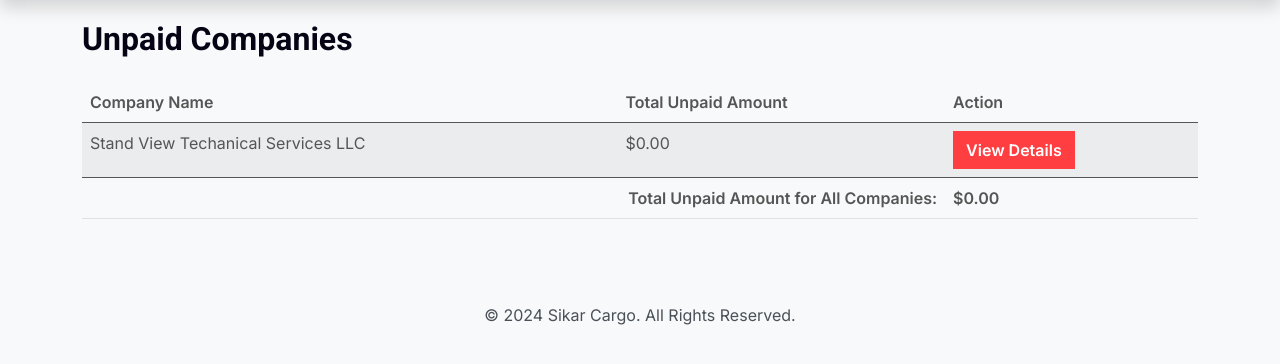
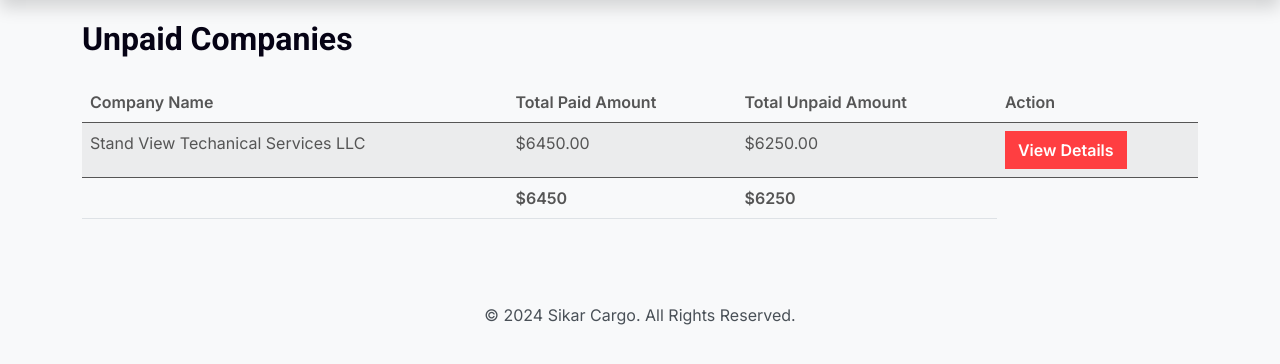
Before and after one commit to Azzukhan/transportation, a Django app: page /unpaid-companies/ in a window 1280 px wide. Shown: the part 80-444 px from the top of the page. Run offline with Django 5.2, Linux system fonts and the light colour scheme; data comes from the database, SQL or seed files in the repository; both versions use the stored data as it was before the commit; some libraries are stand-ins or nearby versions.

Commit message:
added changes

```diff
--- a/website/models.py
+++ b/website/models.py
@@ -10,7 +10,6 @@ class Company(models.Model):
     paid_amount = models.DecimalField(max_digits=10, decimal_places=2, default=0)
     unpaid_amount = models.DecimalField(max_digits=10, decimal_places=2, default=0)
     po_box = models.CharField(max_length=20)
-    trn_number = models.CharField(max_length=30)
 
     def __str__(self):
         return self.name
--- a/website/templates/add_company.html
+++ b/website/templates/add_company.html
@@ -96,9 +96,6 @@
                             <input type="text" class="form-control border-0" name="po_box" placeholder="PO Box" style="height: 55px;">
                         </div>
                         <div class="col-12">
-                            <input type="text" class="form-control border-0" name="trn_number" placeholder="TRN Number" style="height: 55px;">
-                        </div>
-                        <div class="col-12">
                             <button class="btn btn-primary w-100 py-3" type="submit">Submit</button>
                         </div>
                     </div>
--- a/website/templates/invoice_template.html
+++ b/website/templates/invoice_template.html
@@ -77,7 +77,7 @@
         <p>Tel: {{ company.phone }}</p>
         <p>{{ company.address}}</p>
         <p>PO Box:  {{ company.po_box }}</p>
-        <p>TRN: {{ company.trn_number }}</p>
+        <p>TRN: 100390368400003</p>
     </div>
 
     <h2 class="invoice-title">TAX INVOICE</h2>
@@ -86,7 +86,7 @@
         <p><b>Atten:- Mr. {{company.contact_person}}</b></p>
         <p><b>Invoice No: {{ invoice_number }}</b></p>
         <p>Invoice Date: {{ invoice_date|date:"d-M-Y" }}</p>
-        <p><b>TRN:- </b>{{company.trn_number}}</p>
+        <p><b>TRN:- </b>100390368400003</p>
     </div>
 
     <table class="invoice-table" style="width:100%">
@@ -117,7 +117,7 @@
             {% endfor %}
             <tr>
                 <td colspan="3"></td>
-                <td>{{ total_amount|floatformat:"2" }}/</td>
+                <td>{{ total_amount|default:"0.00" }}</td>
                 <td> {{ total_vat_amount|floatformat:"2" }}</td>
                 <td>{{total_toll_amount|floatformat:"2"}}</td>
                 <td>{{ total_amount_include_vat|floatformat:"2" }}</td>
--- a/website/templates/paid_companies.html
+++ b/website/templates/paid_companies.html
@@ -116,6 +116,7 @@
                     <tr>
                         <th>Company Name</th>
                         <th>Total Paid Amount</th>
+                        <th>Total Unpaid Amount</th>
                         <th>Action</th>
                     </tr>
                 </thead>
@@ -124,14 +125,16 @@
                     <tr>
                         <td>{{ company.name }}</td>
                         <td>${{ company.total_paid_amount|default:"0.00" }}</td>
+                        <td>${{ company.unpaid_amount|default:"0.00" }}</td>
                         <td><a href="{% url 'company_detail' company_id=company.id %}"><button class="btn btn-primary action-button">View Details</button></a></td>
                     </tr>
                     {% endfor %}
                 </tbody>
                 <tfoot>
                     <tr>
-                        <td colspan="2" style="text-align: right;"><strong>Total Paid Amount for All Companies:</strong></td>
+                        <td colspan="1" style="text-align: right;"><strong></strong></td>
                         <td><strong>${{ total_paid_amount|default:"0.00" }}</strong></td>
+                        <td><strong>${{ total_unpaid_amount|default:"0.00" }}</strong></td>
                     </tr>
                 </tfoot>
             </table>
--- a/website/templates/unpaid_companies.html
+++ b/website/templates/unpaid_companies.html
@@ -115,6 +115,7 @@
                 <thead>
                     <tr>
                         <th>Company Name</th>
+                        <th>Total Paid Amount</th>
                         <th>Total Unpaid Amount</th>
                         <th>Action</th>
                     </tr>
@@ -123,14 +124,16 @@
                     {% for company in companies %}
                     <tr>
                         <td>{{ company.name }}</td>
-                        <td>${{ company.total_unpaid_amount|default:"0.00" }}</td>
+                        <td>${{ company.paid_amount|default:"0.00" }}</td>
+                        <td>${{ company.unpaid_amount|default:"0.00" }}</td>
                         <td><a href="{% url 'company_detail' company_id=company.id %}"><button class="btn btn-primary action-button">View Details</button></a></td>
                     </tr>
                     {% endfor %}
                 </tbody>
                 <tfoot>
                     <tr>
-                        <td colspan="2" style="text-align: right;"><strong>Total Unpaid Amount for All Companies:</strong></td>
+                        <td colspan="1" style="text-align: right;"><strong></strong></td>
+                        <td><strong>${{ total_paid_amount|default:"0.00" }}</strong></td>
                         <td><strong>${{ total_unpaid_amount|default:"0.00" }}</strong></td>
                     </tr>
                 </tfoot>
--- a/website/views.py
+++ b/website/views.py
@@ -70,62 +70,56 @@ def download_invoice(request, company_id):
         if driver_name:
             trips = trips.filter(driver__icontains=driver_name)
 
-    total_invoice_amount = trips.aggregate(Sum('amount'))['amount__sum']
-    total_amount_include_vat = Decimal('0.00')
-    total_vat_amount = Decimal('0.00')
-    total_toll_amount = Decimal('0.00')
+        total_invoice_amount = trips.aggregate(Sum('amount'))['amount__sum']
+        total_amount_include_vat = Decimal('0.00')
+        total_vat_amount = Decimal('0.00')
+        total_toll_amount = Decimal('0.00')
 
-    for trip in trips:
-        # Calculate VAT and total amount for each trip
-        trip.vat = trip.amount * Decimal('0.05')
-        trip.total_amount = trip.amount + trip.vat + trip.toll_gate
-        total_amount_include_vat += trip.total_amount
-        total_vat_amount += trip.vat
-        total_toll_amount += trip.toll_gate
-        trip.paid = True  # Mark trip as paid
-        trip.save()
+        for trip in trips:
+            # Calculate VAT and total amount for each trip
+            trip.vat = trip.amount * Decimal('0.05')
+            trip.total_amount = trip.amount + trip.vat + trip.toll_gate
+            total_amount_include_vat += trip.total_amount
+            total_vat_amount += trip.vat
+            total_toll_amount += trip.toll_gate
+            trip.paid = True
 
-    # Calculate total paid amount for the company
-    total_paid_amount = Trip.objects.filter(company=company, paid=True).aggregate(Sum('amount'))['amount__sum']
+            # Update company amounts
+            company.paid_amount += trip.total_amount
+            company.unpaid_amount -= trip.total_amount
 
-    if not total_paid_amount:
-        total_paid_amount = Decimal('0.00')
+            # Save changes
+            company.save()
+            trip.save()
 
-    # Update company.paid with total paid amount
-    # Update paid_amount
-    company.paid_amount += total_paid_amount
+        # Generate Invoice PDF
+        context = {
+            'company': company,
+            'trips': trips,
+            'total_amount_include_vat': total_amount_include_vat,
+            'total_vat_amount': total_vat_amount,
+            'total_amount': total_invoice_amount,
+            'total_toll_amount': total_toll_amount,
+            'invoice_date': datetime.now(),
+            'invoice_number': generate_invoice_number()  # Implement this function as needed
+        }
 
-    # Deduct from unpaid_amount
-    company.unpaid_amount -= total_paid_amount
+        html = render_to_string('invoice_template.html', context)
+        response = HttpResponse(content_type='application/pdf')
+        response['Content-Disposition'] = f'attachment; filename="invoice_{company.id}.pdf"'
 
-    # Save the updated company object
-    company.save()
+        pisa_status = pisa.CreatePDF(
+            html, dest=response, encoding='utf-8',
+            link_callback=fetch_resources  # Define fetch_resources function as needed
+        )
 
-    # Generate Invoice PDF
-    context = {
-        'company': company,
-        'trips': trips,
-        'total_amount_include_vat': total_amount_include_vat,
-        'total_vat_amount': total_vat_amount,
-        'total_amount':total_invoice_amount,
-        'total_toll_amount':total_toll_amount,
-        'invoice_date': datetime.now(),
-        'invoice_number': generate_invoice_number()  # You need to implement this function
-    }
+        if pisa_status.err:
+            return HttpResponse('Error generating PDF: %s' % html)
 
-    html = render_to_string('invoice_template.html', context)
-    response = HttpResponse(content_type='application/pdf')
-    response['Content-Disposition'] = f'attachment; filename="invoice_{company.id}.pdf"'
+        return response
 
-    pisa_status = pisa.CreatePDF(
-        html, dest=response, encoding='utf-8',
-        link_callback=fetch_resources  # Define fetch_resources function as needed
-    )
+    return render(request, 'download_invoice.html', {'company': company})
 
-    if pisa_status.err:
-        return HttpResponse('Error generating PDF: %s' % html)
-
-    return response
 
 
 def login(request):
@@ -180,10 +174,14 @@ def add_trip(request):
         form = TripForm(request.POST)
         if form.is_valid():
             trip = form.save(commit=False)  # Save the form data but don't commit to database yet
+            trip.vat = trip.amount * Decimal('0.05')
+            trip.total_amount = trip.amount + trip.vat + trip.toll_gate
             trip.save()  # Commit the trip to database
+
             # Update the unpaid_amount of the associated company
-            trip.company.unpaid_amount += trip.amount
+            trip.company.unpaid_amount += trip.total_amount
             trip.company.save()
+
             messages.success(request, 'Trip added successfully.')
             return redirect('add_trip')
         else:
@@ -191,6 +189,7 @@ def add_trip(request):
     else:
         form = TripForm()
     return render(request, 'add_trip.html', {'form': form})
+
 
 
 @login_required
@@ -423,19 +422,24 @@ def error_404(request):
 def paid_companies(request):
     companies = Company.objects.annotate(total_paid_amount=Sum('trip__amount', filter=Q(trip__paid=True)))
     total_paid_amount = companies.aggregate(Sum('total_paid_amount'))['total_paid_amount__sum']
+    total_unpaid_amount = companies.aggregate(Sum('unpaid_amount'))['unpaid_amount__sum']
 
     context = {
         'companies': companies,
         'total_paid_amount': total_paid_amount,
+        'total_unpaid_amount': total_unpaid_amount,
     }
     return render(request, 'paid_companies.html', context)
 
 def unpaid_companies(request):
     companies = Company.objects.annotate(total_unpaid_amount=Sum('trip__amount', filter=Q(trip__paid=False)))
-    total_unpaid_amount = companies.aggregate(Sum('total_unpaid_amount'))['total_unpaid_amount__sum']
+    total_paid_amount = companies.aggregate(Sum('paid_amount'))['paid_amount__sum']
+    total_unpaid_amount = companies.aggregate(Sum('unpaid_amount'))['unpaid_amount__sum']
 
     context = {
         'companies': companies,
+        'total_paid_amount': total_paid_amount,
         'total_unpaid_amount': total_unpaid_amount,
+
     }
     return render(request, 'unpaid_companies.html', context)
```
Also changed, not shown: requirements.txt (added, +47 -0 lines), sikar_cargo_transport/settings.py (+8 -1 lines), website/forms.py (+1 -17 lines), website/templates/dashboard.html (+9 -5 lines), db.sqlite3, txt.txt (deleted), website/migrations/0001_initial.py, website/migrations/0002_remove_company_trn_number.py.
